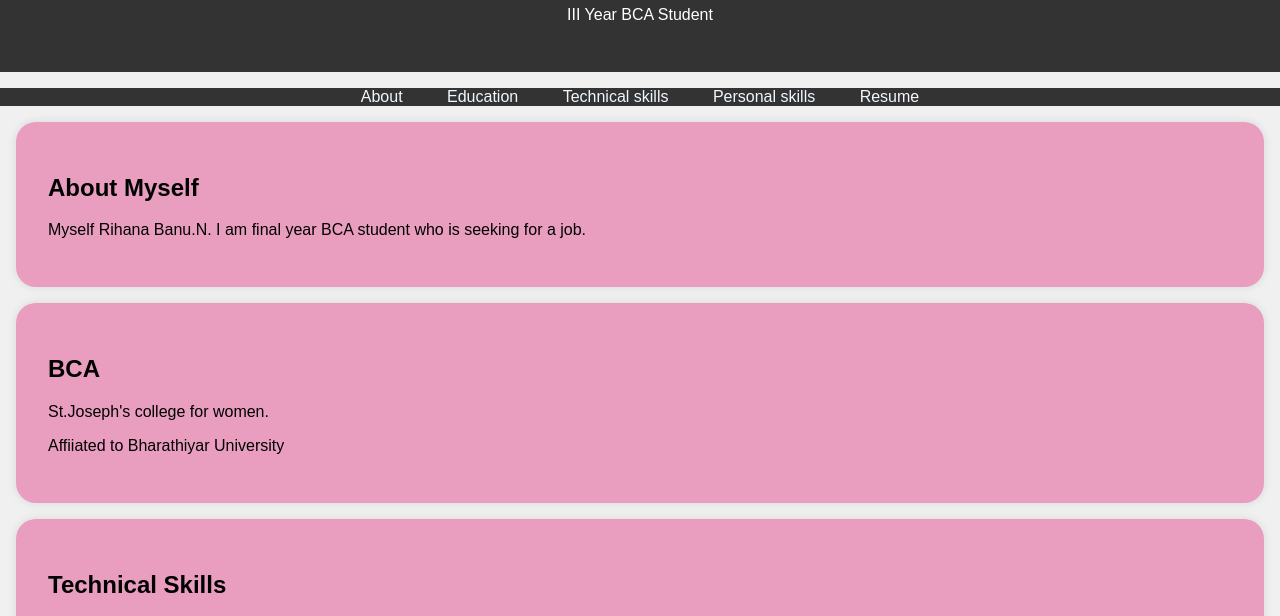
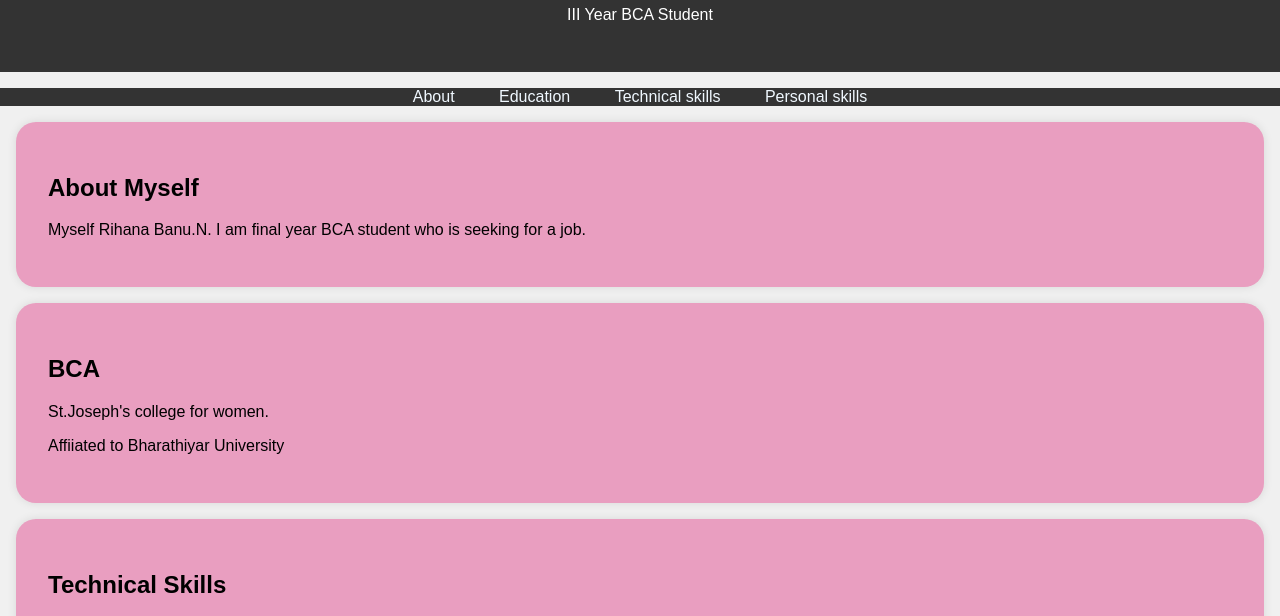
Before and after one commit to Rihana-riha/Digital-portfolio, a plain HTML site: page index.html in a window 1280 px wide. Shown: the part 125-741 px from the top of the page. Drawn offline with Linux system fonts and the light colour scheme.

Commit message:
Update index.html

```diff
--- a/index.html
+++ b/index.html
@@ -102,7 +102,7 @@ u1{
             <li><a href="#edu">Education</a></li>
             <li><a href="#tecskill">Technical skills</a></li>
             <li><a href="#perskill">Personal skills</a></li>
-            <li><a href="#resume">Resume</a></li>
+
         </ul>
     </nav>
 
```
